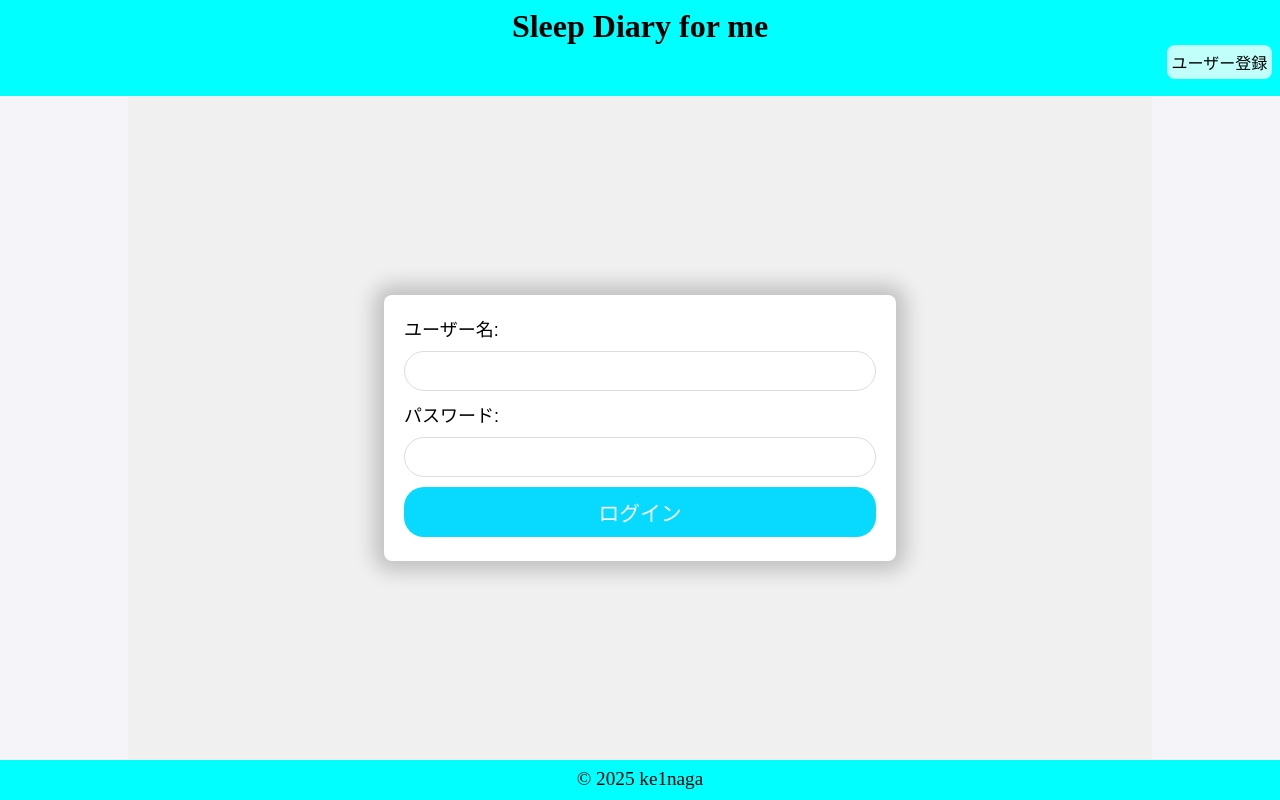
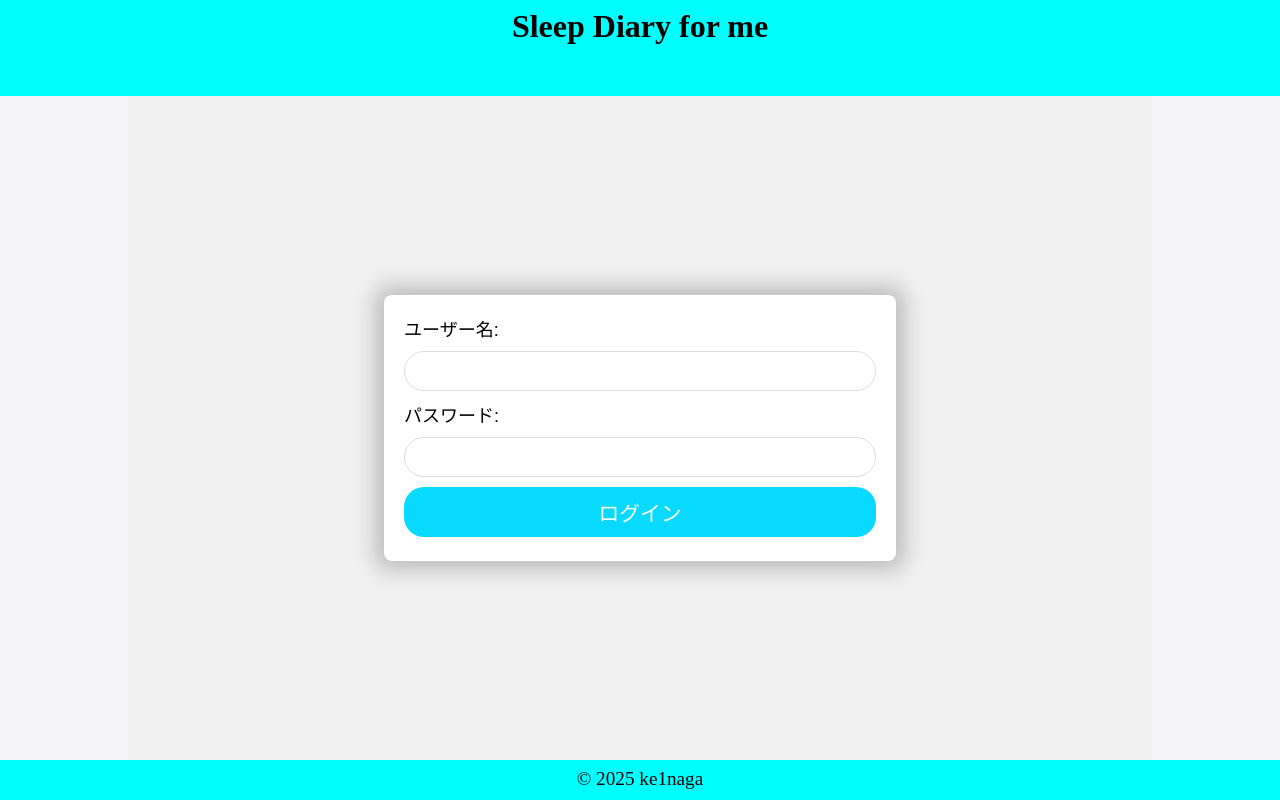
Before and after one commit to ke1naga/sleep_diary, a website: page public/index.html in a window 1280 px wide. Drawn offline with Linux system fonts and the light colour scheme; a web font is replaced by a local one.

Commit message:
ユーザー登録コメントアウト

```diff
--- a/public/index.html
+++ b/public/index.html
@@ -71,11 +71,11 @@
 <body>
     <header>
         <h1>Sleep Diary for me</h1>
-        <nav>
+       <!---- <nav>
             <ul>
               <li><a href="register.html">ユーザー登録</a></li>
             </ul>
-          </nav>
+          </nav>-->
       </header>
 <main>
 <div class="container">
```
